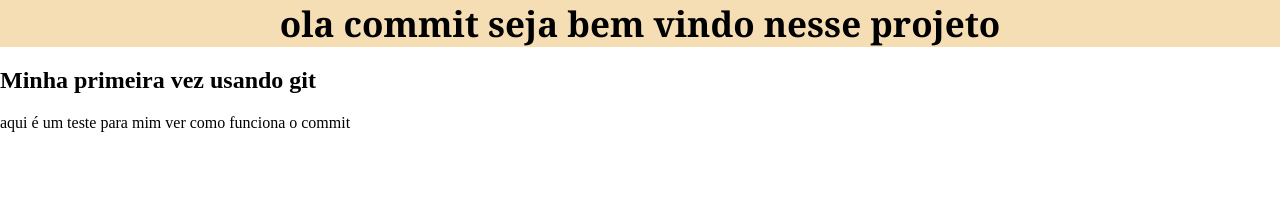
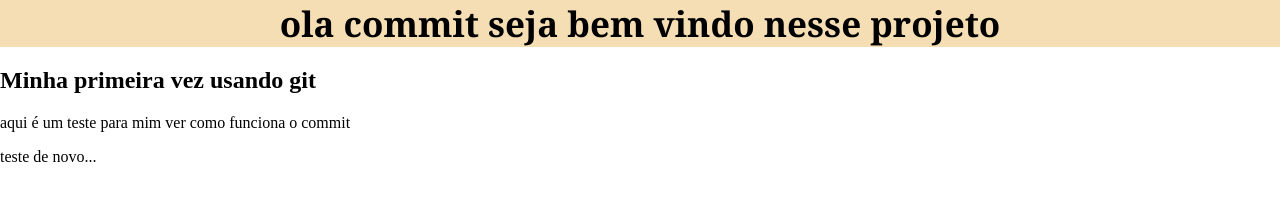
Before and after one commit to milla18/tripleten-repository, a plain HTML site: page index.html in a window 1280 px wide. Drawn offline with Linux system fonts and the light colour scheme.

```diff
--- a/index.html
+++ b/index.html
@@ -10,5 +10,6 @@
     <h1>ola commit seja bem vindo nesse projeto</h1>
     <h2>Minha primeira vez usando git</h2>
     <p>aqui é um teste para mim ver como funciona o commit</p>
+    <p>teste de novo...</p>
   </body>
 </html>
```
